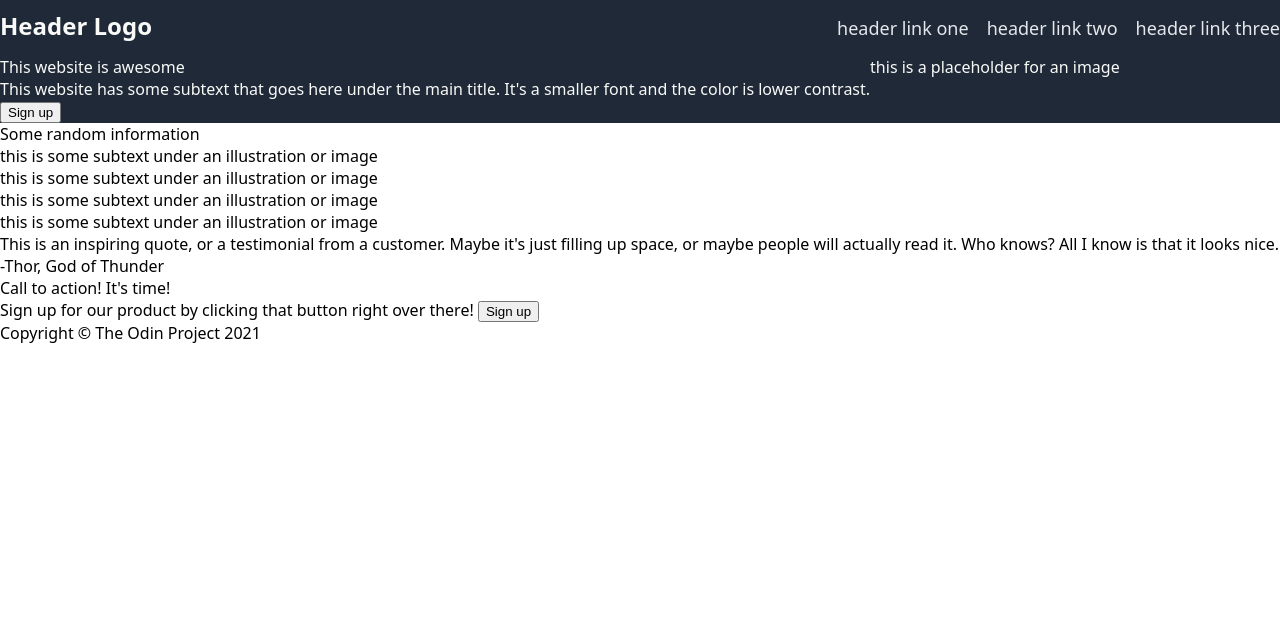
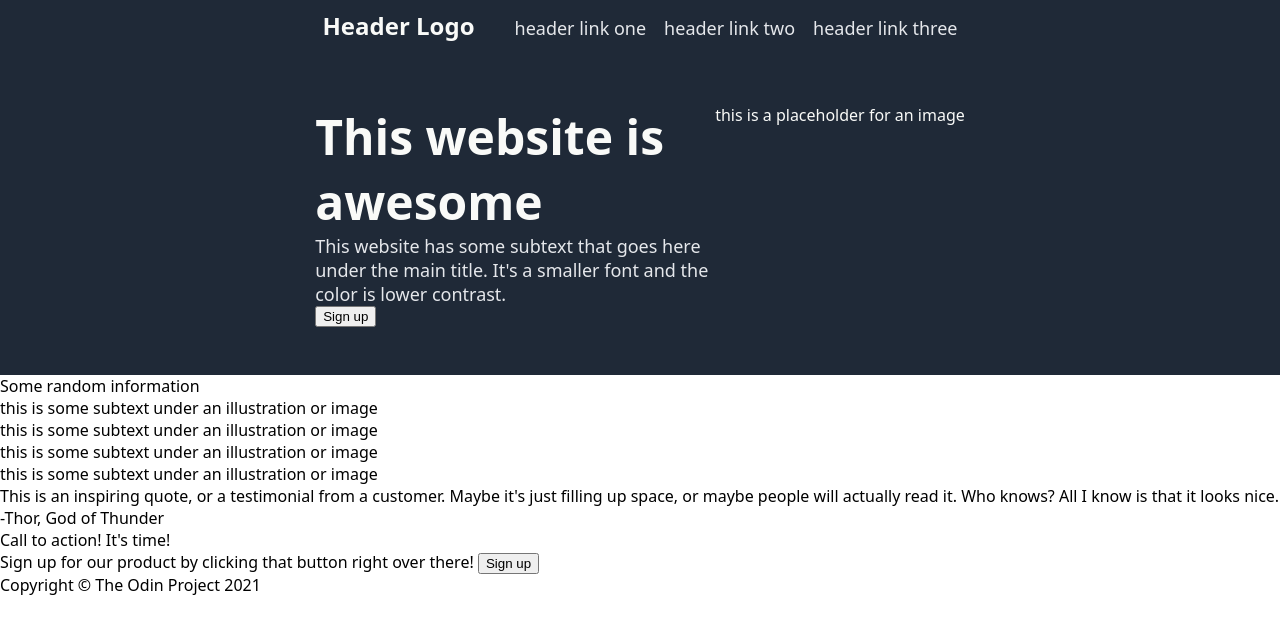
Before and after one commit to Hando28/landing-page, a plain HTML site: page index.html in a window 1280 px wide. Drawn offline with Linux system fonts and the light colour scheme.

Commit message:
center align items in container-1

```diff
--- a/style.css
+++ b/style.css
@@ -11,7 +11,7 @@ body {
     color: #f9faf8;
     display: flex;
     flex-direction: column;
-
+    align-items: center;
 }
 
 .logo {
@@ -23,6 +23,7 @@ body {
     display: flex;
     justify-content: space-between;
     align-items: baseline;
+    margin-bottom: 48px;
 }
 
 ul {
@@ -39,4 +40,22 @@ a {
 
 .hero-image {
     display: flex;
+    margin-bottom: 48px;
 }
+
+.hero-content {
+    width: 400px;
+    display: flex;
+    flex-wrap: wrap;
+}
+
+.hero-main-text {
+    color: #f9faf8;
+    font-size: 48px;
+    font-weight: 900;
+}
+
+.hero-secondary-text {
+    color: #e5e7eb;
+    font-size: 18px;
+}
```
